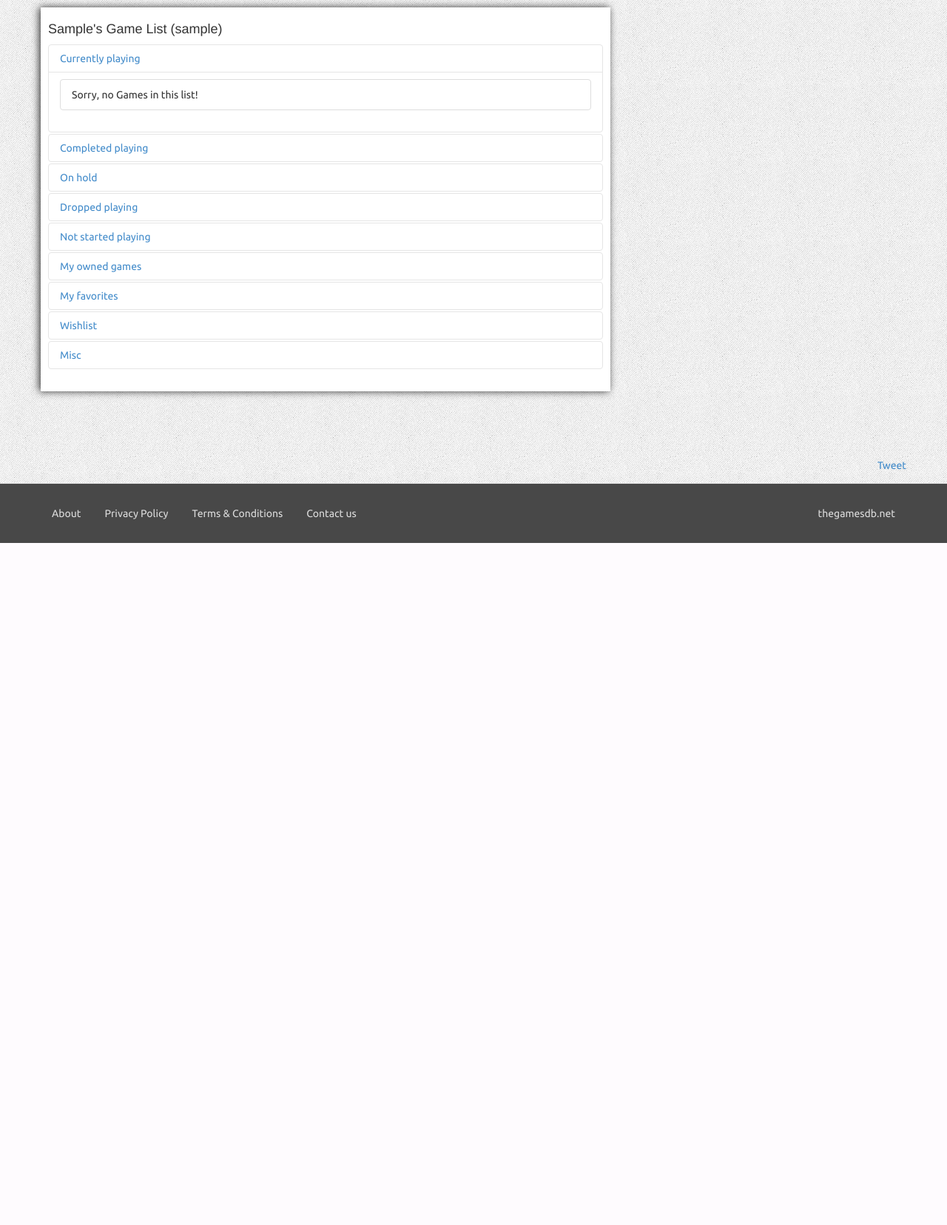
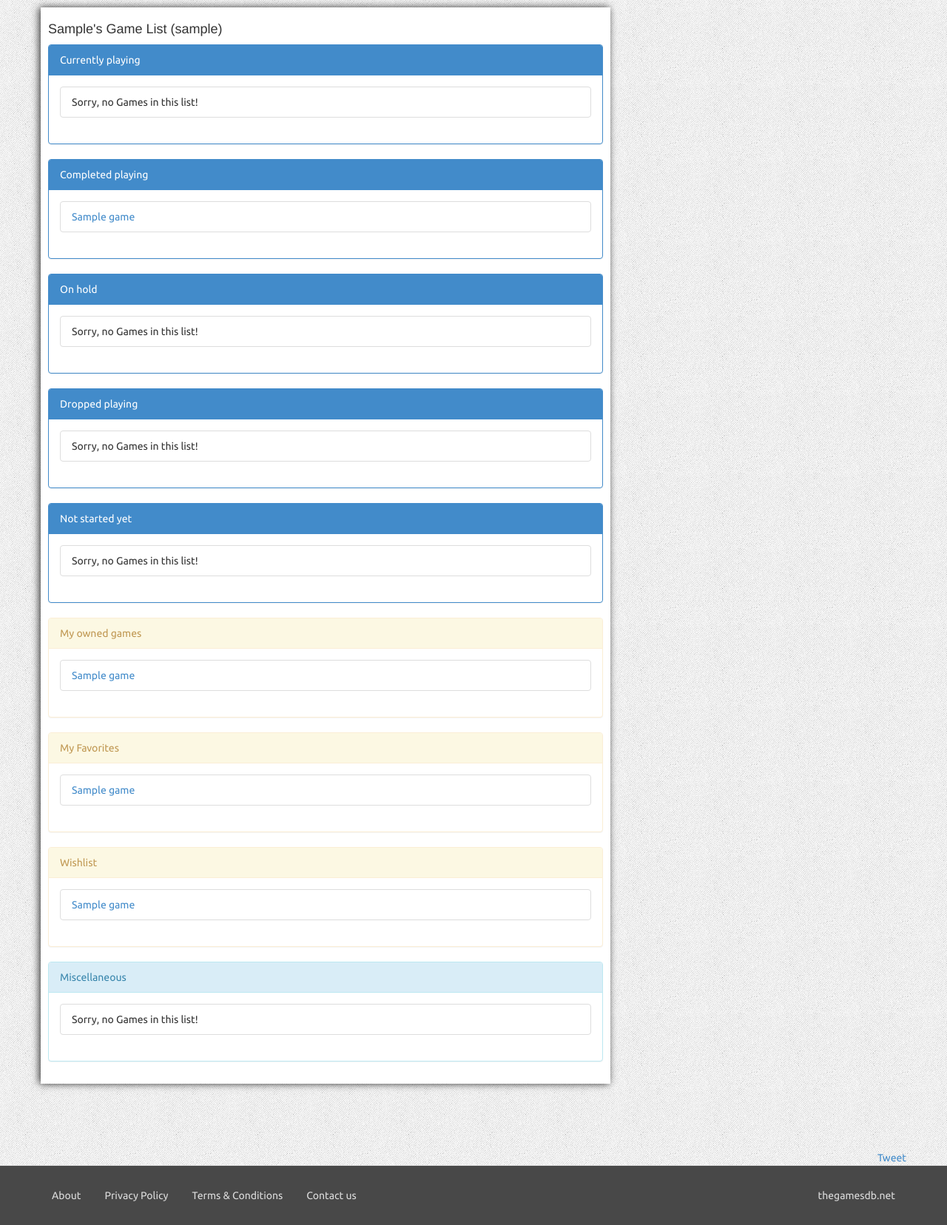
Before and after one commit to abhidevmumbai/checkit, a Django app: a page that uses templates/mypublicgamelist.html in a window 1280 px wide. Shown: the part 72-1728 px from the top of the page at 74% size. Before the commit the page ends 806 px from the top, so only its background shows below. Run offline with Django 3.2, Linux system fonts and the light colour scheme; tables that the repository leaves empty hold one stand-in row (values such as "Sample post"); some libraries are stand-ins or nearby versions; some web fonts are replaced.

Commit message:
Changed the UI of the public game list from accordian to panel and a minor fix

```diff
--- a/icheckgames/views.py
+++ b/icheckgames/views.py
@@ -548,7 +548,7 @@ def MyPublicGameListView(request, id):
         userinfo['first_name'] = user.first_name
         return render_to_response('mypublicgamelist.html', {'games':games, 'user':userinfo}, context_instance=RequestContext(request))
     except:
-        return render_to_response('mypublicgamelist.html', {'error':'No such user exist'}, context_instance=RequestContext(request))
+        return render_to_response('mypublicgamelist.html', {'error':'No such user exist', 'user':None}, context_instance=RequestContext(request))
 
 
 '''
--- a/templates/mypublicgamelist.html
+++ b/templates/mypublicgamelist.html
@@ -14,16 +14,8 @@
 				<div class="gamelist mygamelist PA10">
 					{% if not error %}
 						<h4>{{ user.first_name }}'s Game List ({{ user.username }})</h4>
-
-						<div class="accordion" id="accordion">
-							<div class="accordion-group">
-								<div class="accordion-heading">
-									<a class="accordion-toggle" data-toggle="collapse" data-parent="#accordion" href="#current">
-									Currently playing
-									</a>
-								</div>
-								<div id="current" class="accordion-body collapse in">
-									<div class="accordion-inner">
+						<div class="panel panel-primary">
+							<div class="panel-heading">Currently playing</div>
 							<ul class="list-group">
 								{% for link in games.current %}
 									<li class="list-group-item"><a href="{% url gamedetails link.game.id %}">{{ link }}</a></li>
@@ -32,17 +24,9 @@
 								{% endfor %}
 							</ul>
 						</div>
-								</div>
-							</div>
 
-							<div class="accordion-group">
-								<div class="accordion-heading">
-									<a class="accordion-toggle" data-toggle="collapse" data-parent="#accordion" href="#completed">
-									Completed playing
-									</a>
-								</div>
-								<div id="completed" class="accordion-body collapse">
-									<div class="accordion-inner">
+						<div class="panel panel-primary">
+							<div class="panel-heading">Completed playing</div>
 							<ul class="list-group">
 								{% for link in games.completed %}
 									<li class="list-group-item"><a href="{% url gamedetails link.game.id %}">{{ link }}</a></li>
@@ -51,17 +35,9 @@
 								{% endfor %}
 							</ul>
 						</div>
-								</div>
-							</div>
 
-							<div class="accordion-group">
-								<div class="accordion-heading">
-									<a class="accordion-toggle" data-toggle="collapse" data-parent="#accordion" href="#onhold">
-									On hold
-									</a>
-								</div>
-								<div id="onhold" class="accordion-body collapse">
-									<div class="accordion-inner">
+						<div class="panel panel-primary">
+							<div class="panel-heading">On hold</div>
 							<ul class="list-group">
 								{% for link in games.onhold %}
 									<li class="list-group-item"><a href="{% url gamedetails link.game.id %}">{{ link }}</a></li>
@@ -70,17 +46,9 @@
 								{% endfor %}
 							</ul>
 						</div>
-								</div>
-							</div>
 
-							<div class="accordion-group">
-								<div class="accordion-heading">
-									<a class="accordion-toggle" data-toggle="collapse" data-parent="#accordion" href="#dropped">
-									Dropped playing
-									</a>
-								</div>
-								<div id="dropped" class="accordion-body collapse">
-									<div class="accordion-inner">
+						<div class="panel panel-primary">
+							<div class="panel-heading">Dropped playing</div>
 							<ul class="list-group">
 								{% for link in games.dropped %}
 									<li class="list-group-item"><a href="{% url gamedetails link.game.id %}">{{ link }}</a></li>
@@ -89,17 +57,9 @@
 								{% endfor %}
 							</ul>
 						</div>
-								</div>
-							</div>
 
-							<div class="accordion-group">
-								<div class="accordion-heading">
-									<a class="accordion-toggle" data-toggle="collapse" data-parent="#accordion" href="#notstarted">
-									Not started playing
-									</a>
-								</div>
-								<div id="notstarted" class="accordion-body collapse">
-									<div class="accordion-inner">
+						<div class="panel panel-primary">
+							<div class="panel-heading">Not started yet</div>
 							<ul class="list-group">
 								{% for link in games.notstarted %}
 									<li class="list-group-item"><a href="{% url gamedetails link.game.id %}">{{ link }}</a></li>
@@ -108,17 +68,9 @@
 								{% endfor %}
 							</ul>
 						</div>
-								</div>
-							</div>
 
-							<div class="accordion-group">
-								<div class="accordion-heading">
-									<a class="accordion-toggle" data-toggle="collapse" data-parent="#accordion" href="#owned">
-									My owned games
-									</a>
-								</div>
-								<div id="owned" class="accordion-body collapse">
-									<div class="accordion-inner">
+						<div class="panel panel-warning">
+							<div class="panel-heading">My owned games</div>
 							<ul class="list-group">
 								{% for link in games.owned %}
 									<li class="list-group-item"><a href="{% url gamedetails link.game.id %}">{{ link }}</a></li>
@@ -127,17 +79,9 @@
 								{% endfor %}
 							</ul>
 						</div>
-								</div>
-							</div>
 
-							<div class="accordion-group">
-								<div class="accordion-heading">
-									<a class="accordion-toggle" data-toggle="collapse" data-parent="#accordion" href="#favorite">
-									My favorites
-									</a>
-								</div>
-								<div id="favorite" class="accordion-body collapse">
-									<div class="accordion-inner">
+						<div class="panel panel-warning">
+							<div class="panel-heading">My Favorites</div>
 							<ul class="list-group">
 								{% for link in games.favorite %}
 									<li class="list-group-item"><a href="{% url gamedetails link.game.id %}">{{ link }}</a></li>
@@ -146,17 +90,9 @@
 								{% endfor %}
 							</ul>
 						</div>
-								</div>
-							</div>
 
-							<div class="accordion-group">
-								<div class="accordion-heading">
-									<a class="accordion-toggle" data-toggle="collapse" data-parent="#accordion" href="#wish">
-									Wishlist
-									</a>
-								</div>
-								<div id="wish" class="accordion-body collapse">
-									<div class="accordion-inner">
+						<div class="panel panel-warning">
+							<div class="panel-heading">Wishlist</div>
 							<ul class="list-group">
 								{% for link in games.wish %}
 									<li class="list-group-item"><a href="{% url gamedetails link.game.id %}">{{ link }}</a></li>
@@ -165,17 +101,9 @@
 								{% endfor %}
 							</ul>
 						</div>
-								</div>
-							</div>
 
-							<div class="accordion-group">
-								<div class="accordion-heading">
-									<a class="accordion-toggle" data-toggle="collapse" data-parent="#accordion" href="#misc">
-									Misc
-									</a>
-								</div>
-								<div id="misc" class="accordion-body collapse">
-									<div class="accordion-inner">
+						<div class="panel panel-info">
+							<div class="panel-heading">Miscellaneous</div>
 							<ul class="list-group">
 								{% for link in games.misc %}
 									<li class="list-group-item"><a href="{% url gamedetails link.game.id %}">{{ link }}</a></li>
@@ -183,9 +111,6 @@
 									<li class="list-group-item">Sorry, no Games in this list!</li>
 								{% endfor %}
 							</ul>
-									</div>
-								</div>
-							</div>
 						</div>
 					{% else %}
 						<div class="alert">
```
Lines whose indentation alone changed are shown as unchanged.
